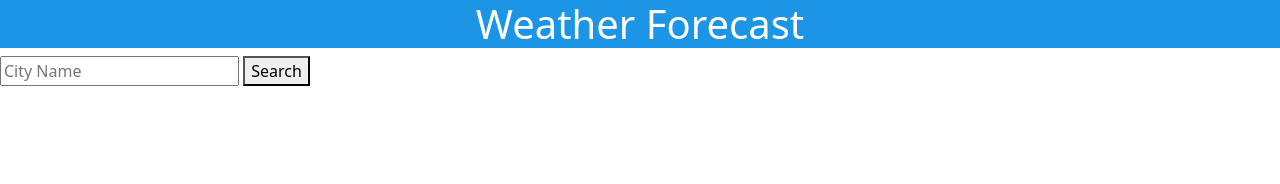
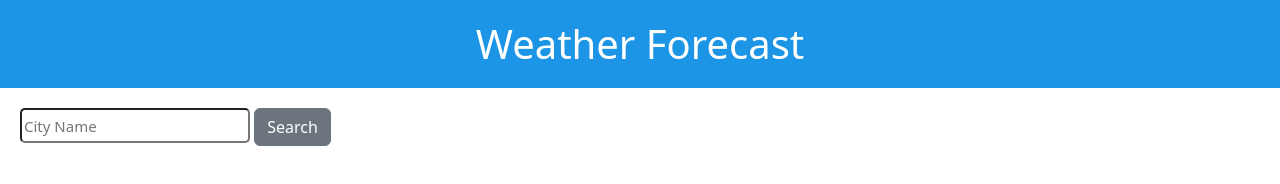
Before and after one commit to carson-loser/weather-forecaster, a plain HTML site: page index.html in a window 1280 px wide. Drawn offline with nearby package versions, Linux system fonts and the light colour scheme.

Commit message:
added small styling w/ css

```diff
--- a/assets/css/style.css
+++ b/assets/css/style.css
@@ -2,4 +2,19 @@
   text-align: center;
   color: white;
   background-color: rgb(29, 149, 230);
+  padding-top: 20px;
+  padding-bottom: 20px;
+  margin-bottom: 20px;
 }
+
+.form-loc {
+  margin-left: 20px;
+  vertical-align: center;
+}
+
+.form-sty {
+  font-size: 15px;
+  vertical-align: center;
+  border-radius: 5px;
+  height: 35px;
+}
--- a/index.html
+++ b/index.html
@@ -16,9 +16,11 @@
     </h1>
   </header>
   <div class = "form-loc">
-    <input id="info" placeholder="City Name">
-    <button id="search">Search</button>
+    <input class = "form-sty" id="info" placeholder="City Name">
+    <button type="button" class="btn btn-secondary" id="search">Search</button>
   </div>
+
+
 
 
 
```
Also changed, not shown: assets/javascript/script.js (line endings or trailing spaces).
